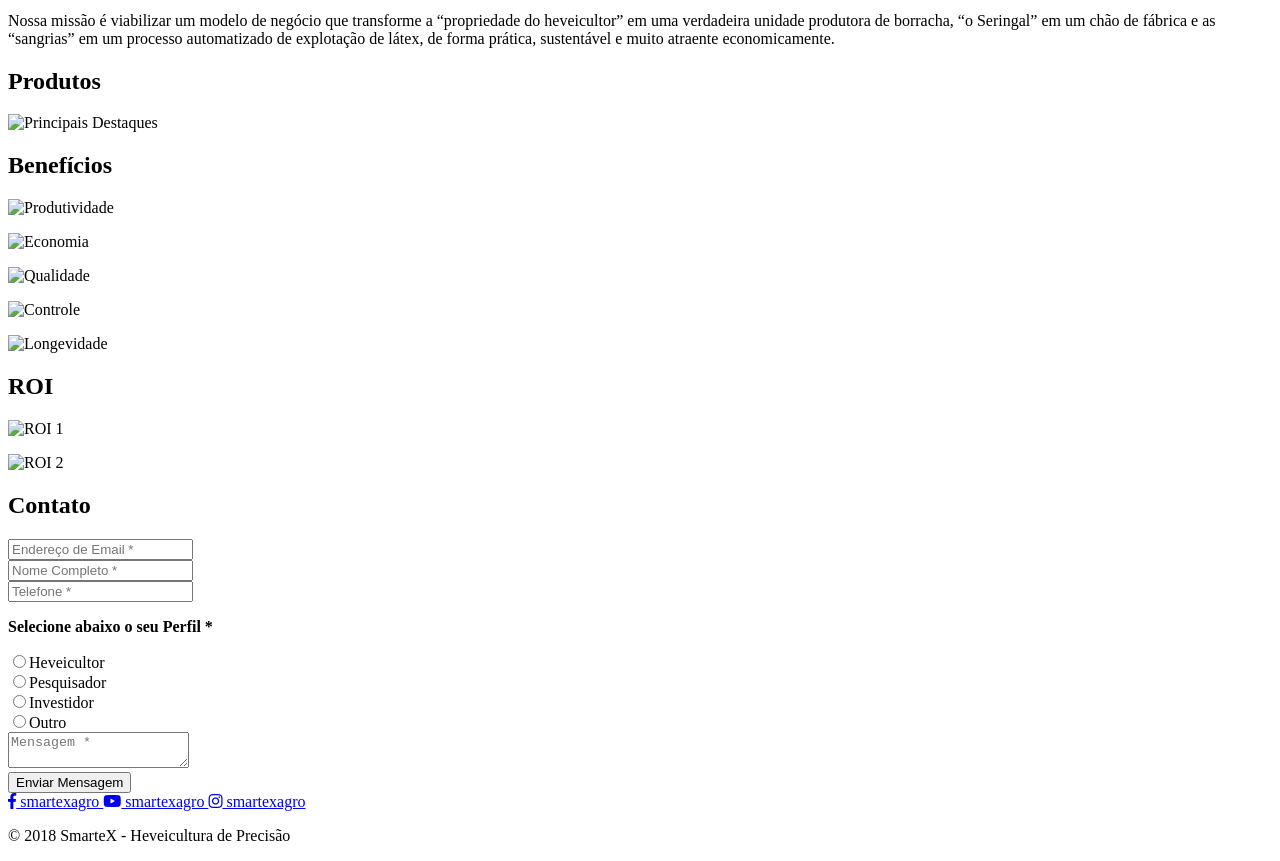
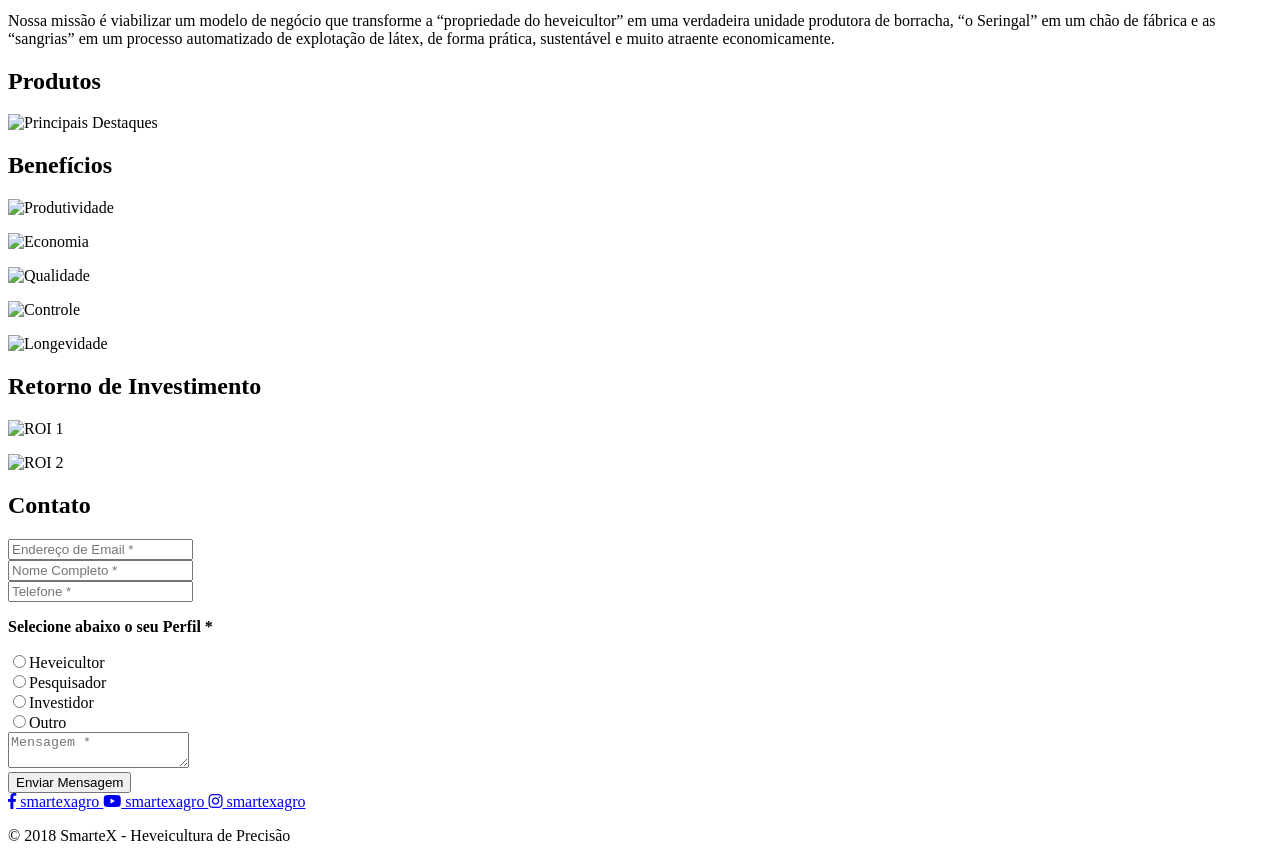
Before and after one commit to fabiocolella/fabiocolella.github.io, a Jekyll site: the page built from _pages/roi.md, in a window 1280 px wide, cut to the strip 1332-2193 px from the top of the page. Built offline with Jekyll 4.4.1, drawn with Linux system fonts in a browser that asks for light colours; nearby versions of some CDN libraries; our own code applies the rules of GitHub Pages for plain Markdown files.

Commit message:
Update roi.md

```diff
--- a/_pages/roi.md
+++ b/_pages/roi.md
@@ -1,6 +1,6 @@
 ---
 name: roi
-title: ROI
+title: Retorno de Investimento
 ---
 
 ![ROI 1](./assets/img/roi_01.png){:width="100%" height="auto"}
```
